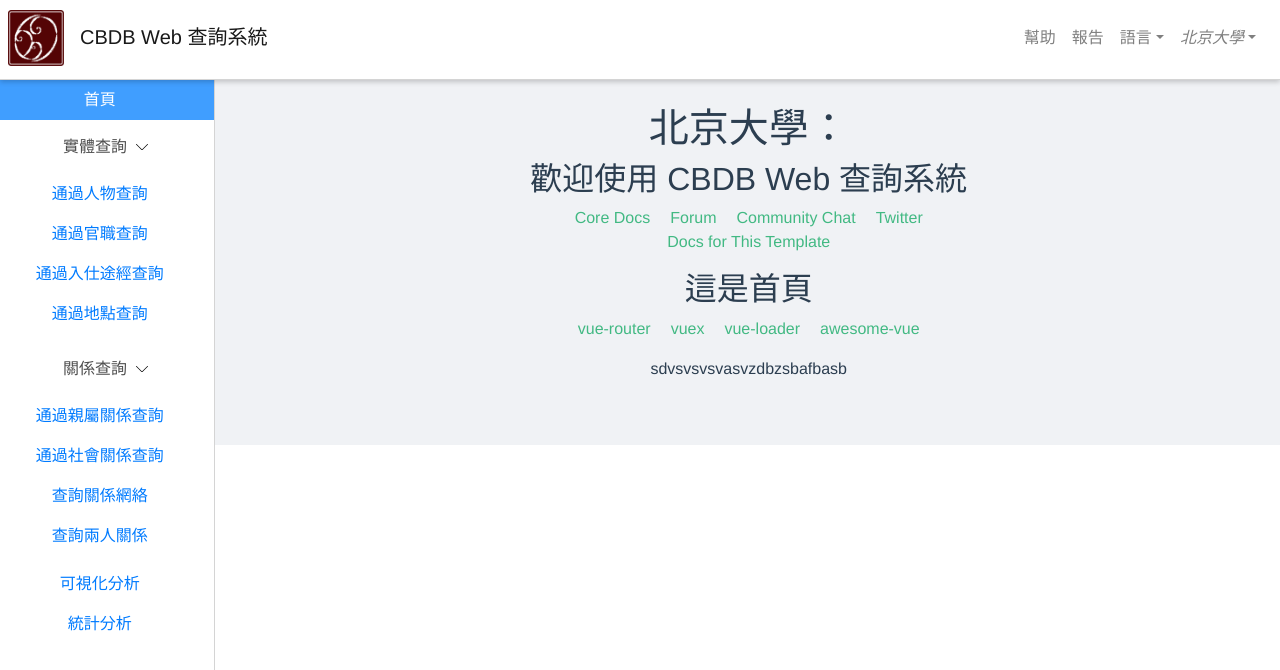
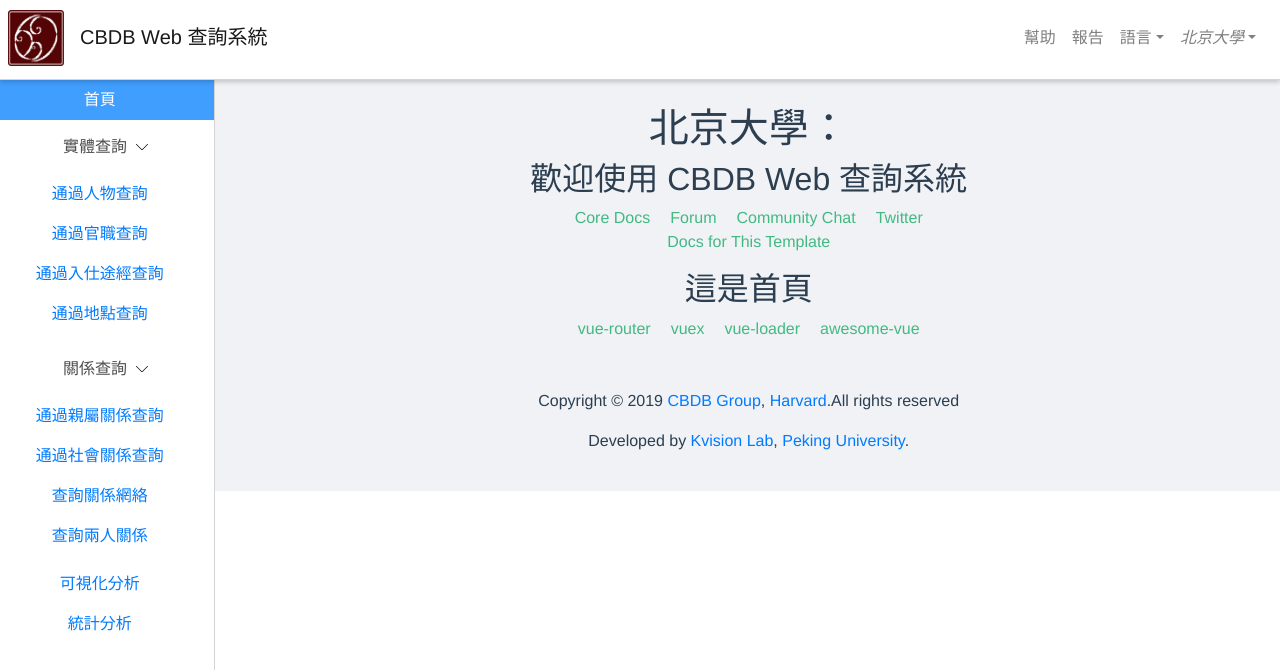
Before and after one commit to cbdb-project/cbdb-online-query-app, a Vue app: page /#/index in a window 1280 px wide. Shown: the top 670 px of the page. Built offline with nearby package versions, Linux system fonts and the light colour scheme.

Commit message:
🦀️底部导航栏

```diff
--- a/src/App.vue
+++ b/src/App.vue
@@ -7,7 +7,7 @@
         </div>
         <div class = "inline-element" id = "main">
         <router-view/>
-        <p>sdvsvsvsvasvzdbzsbafbasb</p>
+        <nav-bottom id = "nav-bottom"></nav-bottom>
         </div>
       </b-row>
   </div>
@@ -16,12 +16,13 @@
 <script>
 import NavTop from './components/nav-top.vue'
 import NavLeft from './components/nav-left.vue'
+import NavBottom from './components/nav-bottom.vue'
 export default {
   components:
   {
       NavTop,
-      NavLeft
-
+      NavLeft,
+      NavBottom
   },
   name: 'App'
 }
@@ -39,7 +40,7 @@
   min-width:100%;
     /* 主界面背景色 */
   background-color:#F0F2F5;
-  padding-bottom:10%
+  padding-bottom:8%
 }
 #nav-top{
   border-style:solid;
@@ -65,6 +66,10 @@
   border-color:#D4D4D4;
   background-color: #FFFFFF
 }
+#nav-bottom
+{
+  padding-top:32px;
+}
 #main{
   position:relative;
   top:80px;
--- a/src/components/nav-bottom.vue
+++ b/src/components/nav-bottom.vue
@@ -1,2 +1,21 @@
 <template>
+    <div>
+        <p>
+            Copyright © 2019 <a href = "https://projects.iq.harvard.edu/chinesecbdb/home">CBDB Group</a>,
+            <a href = "https://www.harvard.edu">Harvard</a>.All rights reserved
+        </p>
+        <p>
+            Developed by <a href = "http://kvlab.org">Kvision Lab</a>, <a href = "https://www.pku.edu.cn//">Peking University</a>.
+        </p>
+    </div>
 </template>
+<script>
+export default {
+  name: 'navbarBottom',
+  data () {
+    return {
+
+    }
+  }
+}
+</script>
```
